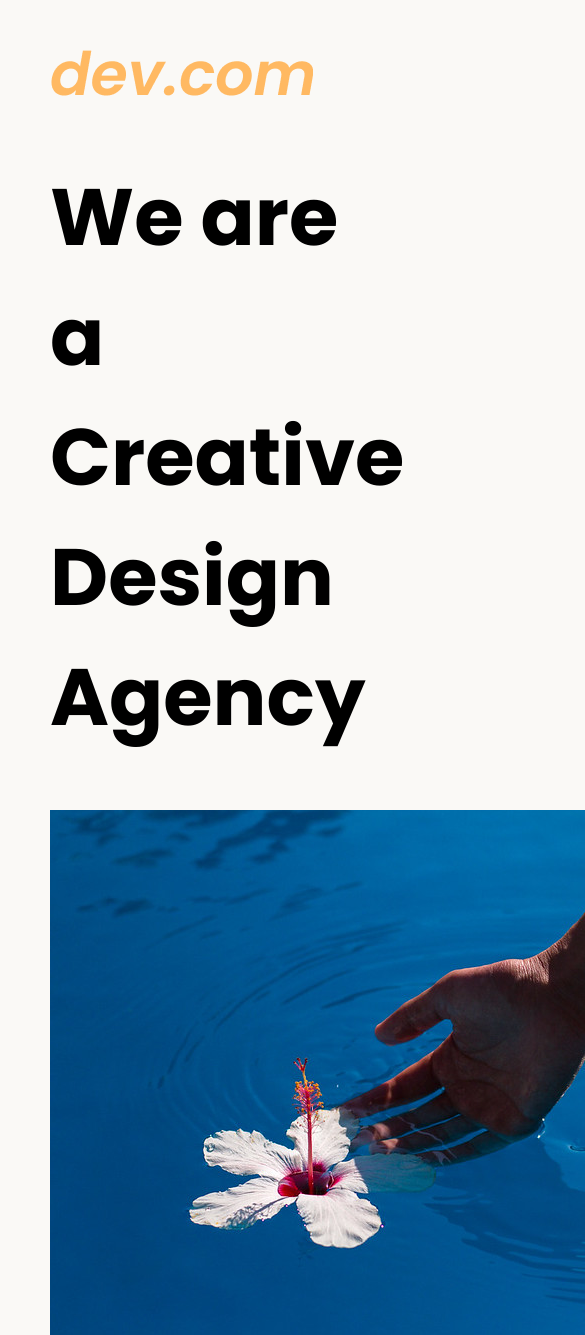
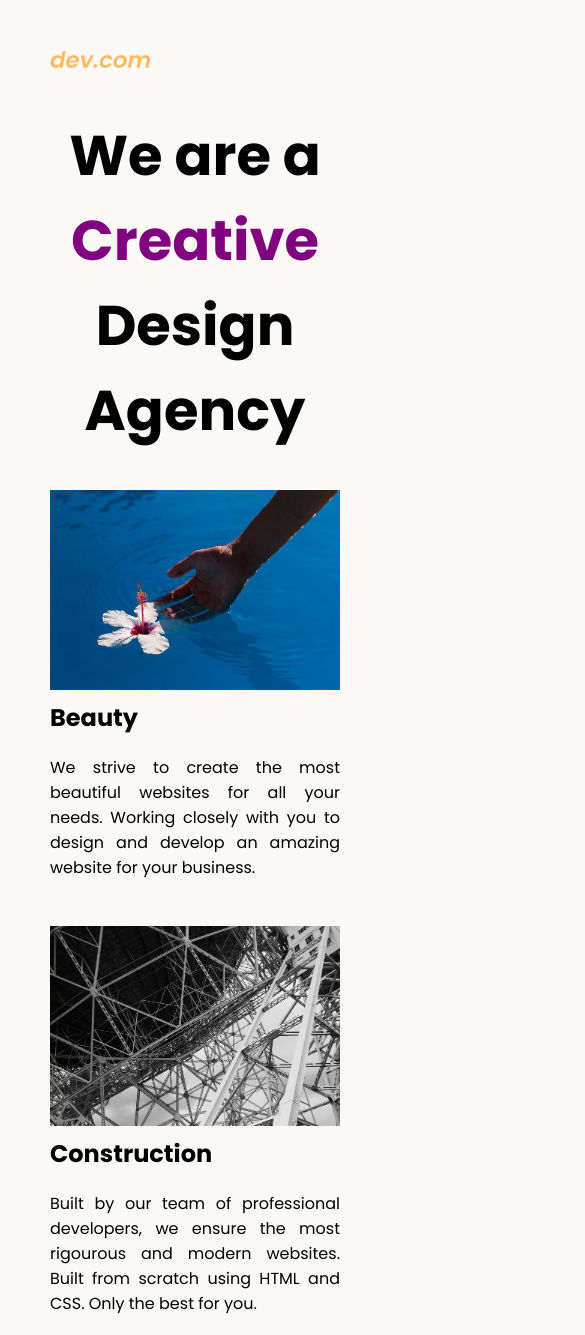
Before and after one commit to toljaw/ws_angela_webdev, a plain HTML site: page 8.4 Web Design Agency Project/index.html in a window 390 px wide. Shown: the top 1335 px of the page, 585 px wide, since content can reach past the window. Drawn offline with Linux system fonts and the light colour scheme.

Commit message:
complete web design agency CSS exercise 8.4

```diff
--- a/8.4 Web Design Agency Project/index.html
+++ b/8.4 Web Design Agency Project/index.html
@@ -14,7 +14,7 @@
 <body>
   <div class="main">
     <img class="logo" src="./assets/images/logo.png" alt="logo">
-    <h1>We are a Creative Design Agency</h1>
+    <h1>We are a <span class="creative">Creative</span> <br>Design Agency</h1>
     <div class="left card"><img class="tile-image" src="./assets/images/beautiful.jpg" alt="hand and flower in water">
       <h2 class="card-title">Beauty</h2>
       <p class="card-text">We strive to create the most beautiful websites for all your needs. Working closely with you
--- a/8.4 Web Design Agency Project/style.css
+++ b/8.4 Web Design Agency Project/style.css
@@ -18,3 +18,52 @@ footer {
   text-align: right;
   color: midnightblue;
 }
+
+.tile-image {
+  height: 200px;
+  float: left;
+  margin-right: 50px;
+}
+
+.card {
+  width: 45%;
+}
+.left {
+  float: left;
+}
+
+.right {
+  float: right;
+}
+
+.creative {
+  color: purple;
+}
+
+/*
+responsive design:
+*/
+@media (max-width: 680px) {
+  .logo {
+    width: 100px;
+  }
+
+  h1 {
+    font-size: 3.5rem;
+    text-align: center;
+  }
+
+  .card {
+    width: 100%;
+    display: block;
+    margin-bottom: 30px;
+    text-align: justify;
+  }
+
+  .card img {
+    margin-bottom: 10px;
+    width: 100%;
+    display: inline;
+    object-fit: cover;
+  }
+}
```
